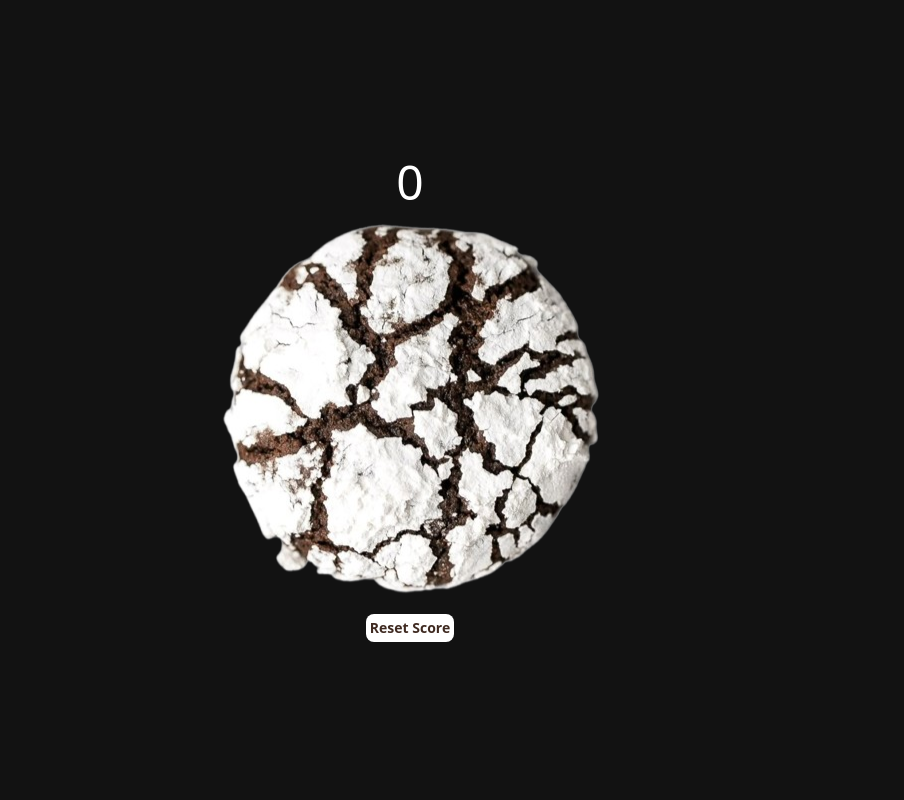
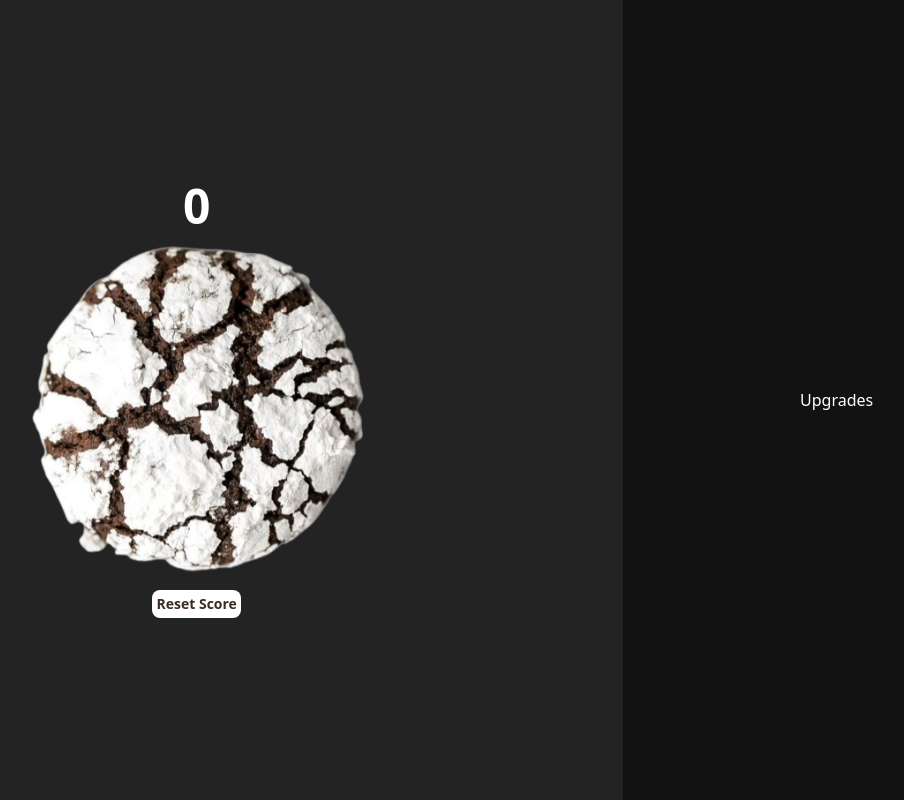
Before and after one commit to Patriciows/crinkles-clicker, a website built with Vite: page index.html in a window 1280 px wide. Shown: the whole page, without its empty margins (230-1134 px from the left). Built offline with nearby package versions, Linux system fonts and the light colour scheme.

Commit message:
Added click animations and a new section for upgrades

```diff
--- a/index.html
+++ b/index.html
@@ -8,11 +8,17 @@
   <title>Counter Game</title>
 </head>
 
-<body class="bg-[#121212]">
-  <div class="h-screen flex flex-col justify-center items-center">
-    <h1 id="counter" class="text-5xl text-white">0</h1>
-    <img src="/crinkles.png" alt="crinkles" id="crinkles" draggable="false">
-    <button id="reset" class="bg-white rounded-lg p-1 text-sm text-[#3F2A21] font-bold">Reset Score</button>
+<body class="bg-[#232323] flex">
+  <div class="h-screen flex flex-col justify-center items-center size-2/3">
+    <h1 id="counter" class="text-5xl text-white font-bold">0</h1>
+    <img src="/crinkles.png" alt="crinkles" id="crinkles" draggable="false"
+      class="h-90 active:scale-98 hover:scale-101 duration-300 select-none">
+    <button id="reset"
+      class="bg-white rounded-lg p-1 text-sm text-[#3F2A21] font-bold hover:scale-102 duration-200">Reset
+      Score</button>
+  </div>
+  <div class="h-screen flex flex-col justify-center items-center size-1/3 bg-[#121212]">
+    <h1 class="text-white">Upgrades</h1>
   </div>
   <script type="module" src="/src/script.js"></script>
 </body>
```
